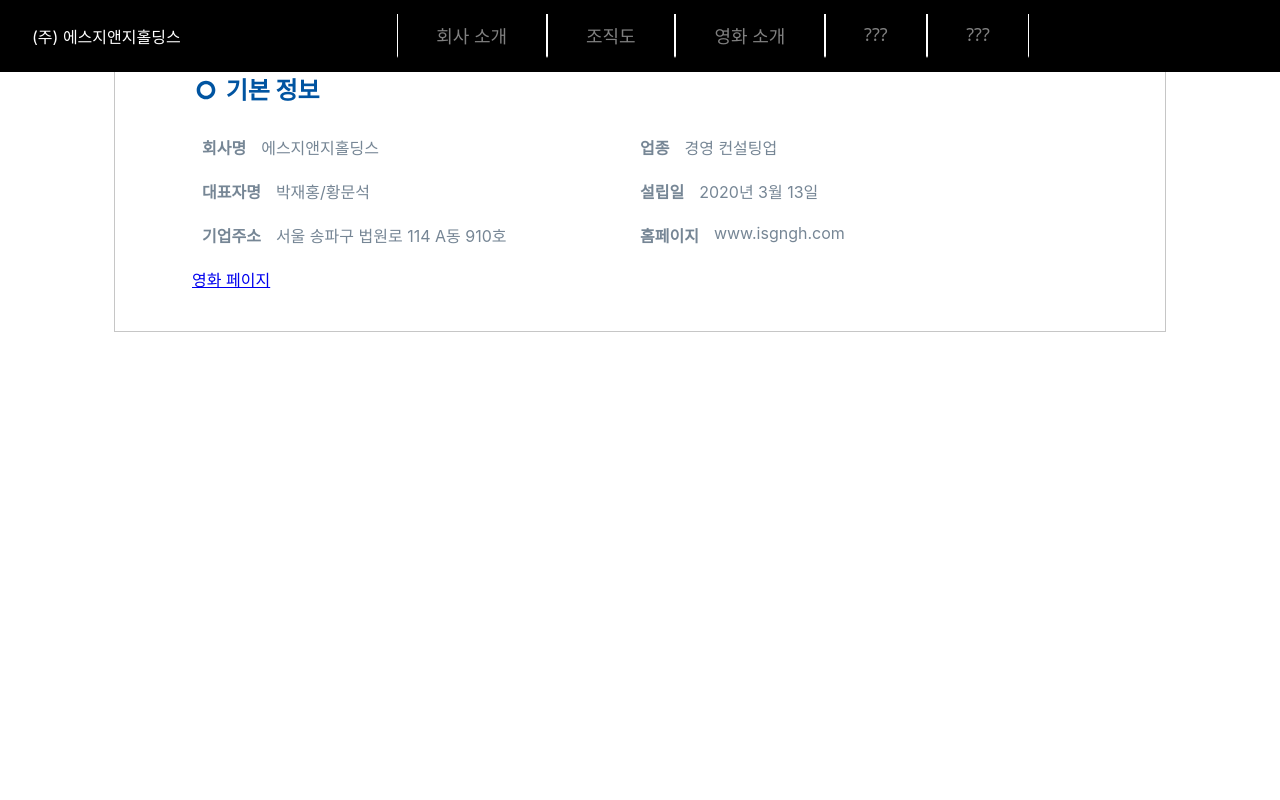
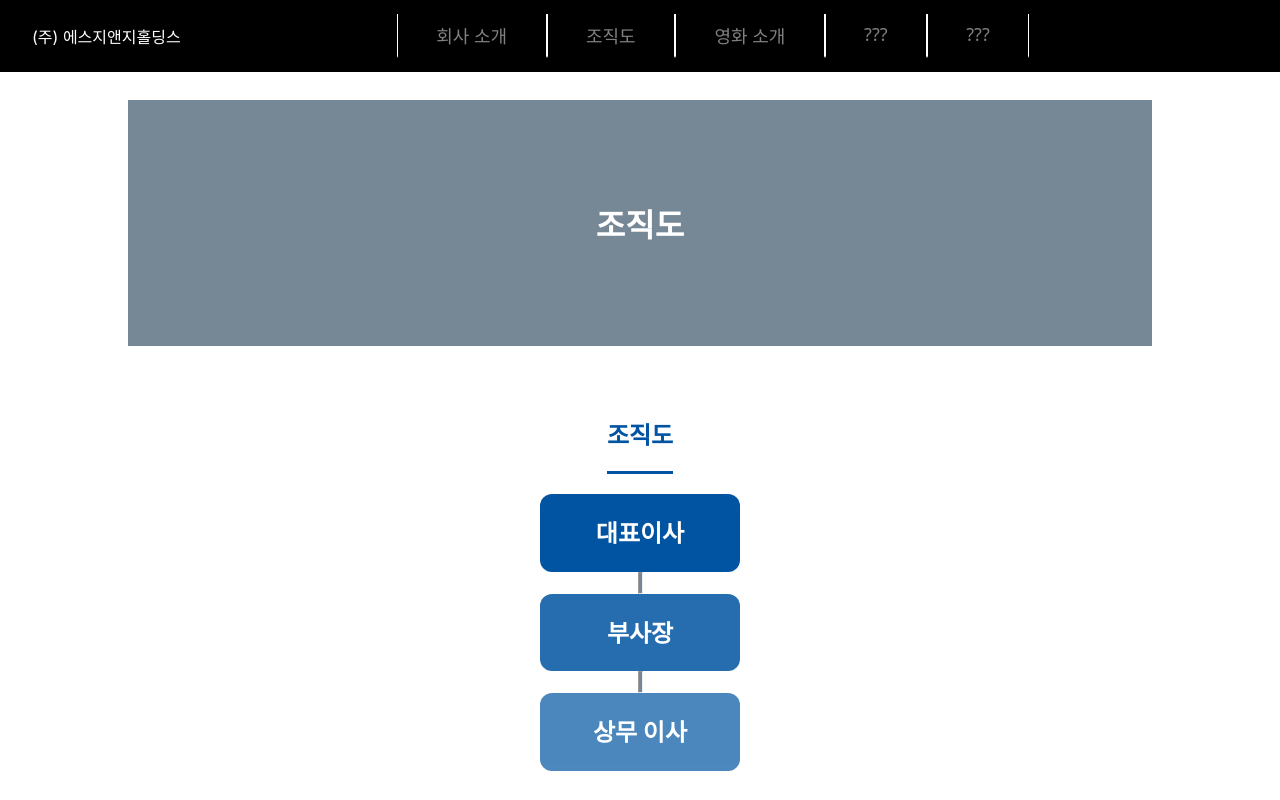
Before and after one commit to modern-agile-team/1939-movie-web, a React (Create React App) app: page / in a window 1280 px wide. Both pictures are taken after a click on the item "조직도". Shown: the top 800 px of the page. Built offline with nearby package versions, Linux system fonts and the light colour scheme.

Commit message:
Add(soonki/organ): 조직도 추가

```diff
--- a/src/Components/Company/BasicInfo.js
+++ /dev/null
@@ -1,77 +0,0 @@
-import styled from 'styled-components';
-import { CgShapeCircle } from 'react-icons/cg';
-import { Link } from 'react-router-dom';
-
-const Container = styled.div`
-  border: 1px solid #aaaa;
-  width: 70%;
-  height: 35vh;
-  margin: 50px auto;
-  padding: 0 6vw;
-  align-items: center;
-  div {
-    dl {
-      margin: 0;
-      width: 100%;
-      dt {
-        font-weight: bold;
-        color: #768695;
-        float: left;
-        margin-right: 15px;
-      }
-      dd {
-        margin: 0;
-        margin-bottom: 20px;
-        color: #768695;
-      }
-    }
-  }
-  h2 {
-    color: #0054a1;
-    margin-bottom: 1.2em;
-    svg {
-      transform: translateY(18%);
-    }
-  }
-`;
-
-const Info = styled.div`
-  display: flex;
-  justify-content: space-between;
-  margin: 0 10px;
-  height: 70%;
-`;
-
-const BasicInfo = () => {
-  return (
-    <Container>
-      <div>
-        <h2>
-          <CgShapeCircle size={28} /> 기본 정보
-        </h2>
-        <Info>
-          <dl>
-            <dt>회사명</dt>
-            <dd>에스지앤지홀딩스</dd>
-            <dt>대표자명</dt>
-            <dd>박재홍/황문석</dd>
-            <dt>기업주소</dt>
-            <dd>서울 송파구 법원로 114 A동 910호</dd>
-          </dl>
-          <dl>
-            <dt>업종</dt>
-            <dd>경영 컨설팅업</dd>
-            <dt>설립일</dt>
-            <dd>2020년 3월 13일</dd>
-            <dt>홈페이지</dt>
-            <dd> www.isgngh.com</dd>
-          </dl>
-        </Info>
-        <Link to="/movie">
-          <a href="/movie">영화 페이지</a>
-        </Link>
-      </div>
-    </Container>
-  );
-};
-export default BasicInfo;
--- a/src/Components/Company/Greeting.js
+++ b/src/Components/Company/Greeting.js
@@ -2,7 +2,7 @@
 import Footer from './Footer';
 
 const Container = styled.div`
-  margin-top: 70px;
+  margin-top: 100px;
   align-items: center;
 `;
 
@@ -11,8 +11,8 @@
   flex-direction: column;
   align-items: center;
   margin: 0 auto;
-  background-color: #262626;
-  width: 70%;
+  background-color: #768796;
+  width: 80%;
   h1 {
     margin: 100px 0;
   }
@@ -32,7 +32,7 @@
   describe {
     font-family: 'Noto sans';
     color: #768695;
-    width: 70%;
+    width: 80%;
   }
 `;
 
@@ -47,7 +47,7 @@
     border-bottom: 3px solid #0054a1;
   }
   table {
-    width: 70%;
+    width: 80%;
     border-top: 3px solid #768695;
     border-bottom: 3px solid #768695;
     tr {
--- /dev/null
+++ b/src/Components/Company/Organization .js
@@ -0,0 +1,83 @@
+import styled from 'styled-components';
+import Footer from './Footer';
+
+const Container = styled.div`
+  margin-top: 100px;
+  align-items: center;
+`;
+
+const Title = styled.div`
+  display: flex;
+  flex-direction: column;
+  align-items: center;
+  margin: 0 auto;
+  background-color: #768796;
+  width: 80%;
+  h1 {
+    margin: 100px 0;
+  }
+  color: #ffffff;
+`;
+
+const Organ = styled.div`
+  display: flex;
+  flex-direction: column;
+  align-items: center;
+  margin: 50px 0;
+  h2 {
+    color: #0054a1;
+    padding-bottom: 20px;
+    border-bottom: 3px solid #0054a1;
+  }
+  div {
+    display: flex;
+    align-items: center;
+    justify-content: center;
+    border-radius: 12px;
+    background-color: #0054a1;
+    width: 200px;
+    h2 {
+      font-weight: bold;
+      color: white;
+      padding: 0;
+    }
+    &:nth-of-type(2) {
+      opacity: 0.85;
+    }
+    &:nth-of-type(3) {
+      opacity: 0.7;
+    }
+  }
+  hr {
+    width: 3px;
+    background-color: #768695;
+    height: 20px;
+    margin: 0;
+  }
+`;
+
+const Organization = () => {
+  return (
+    <Container>
+      <Title>
+        <h1>조직도</h1>
+      </Title>
+      <Organ>
+        <h2>조직도</h2>
+        <div>
+          <h2>대표이사</h2>
+        </div>
+        <hr />
+        <div>
+          <h2>부사장</h2>
+        </div>
+        <hr />
+        <div>
+          <h2>상무 이사</h2>
+        </div>
+      </Organ>
+      <Footer />
+    </Container>
+  );
+};
+export default Organization;
--- a/src/Components/Company/index.js
+++ b/src/Components/Company/index.js
@@ -3,7 +3,7 @@
 import background from '../../data/background.jpg';
 import { useState } from 'react';
 import Greeting from './Greeting';
-import BasicInfo from './BasicInfo';
+import Organization from './Organization ';
 
 const Wrap = styled.div`
   width: 100%;
@@ -29,7 +29,7 @@
     case 1:
       return <Greeting />;
     case 2:
-      return <BasicInfo />;
+      return <Organization />;
     default:
       return <ImageWrap />;
   }
--- a/src/Components/Movie/index.js
+++ b/src/Components/Movie/index.js
@@ -61,7 +61,7 @@
 
   return (
     <Wrap ref={ref}>
-      <FullPage controls duration={500} scrollMode={scrollMode}>
+      <FullPage controls duration={1000} scrollMode={scrollMode}>
         <Slide>
           <Main />
         </Slide>
```
